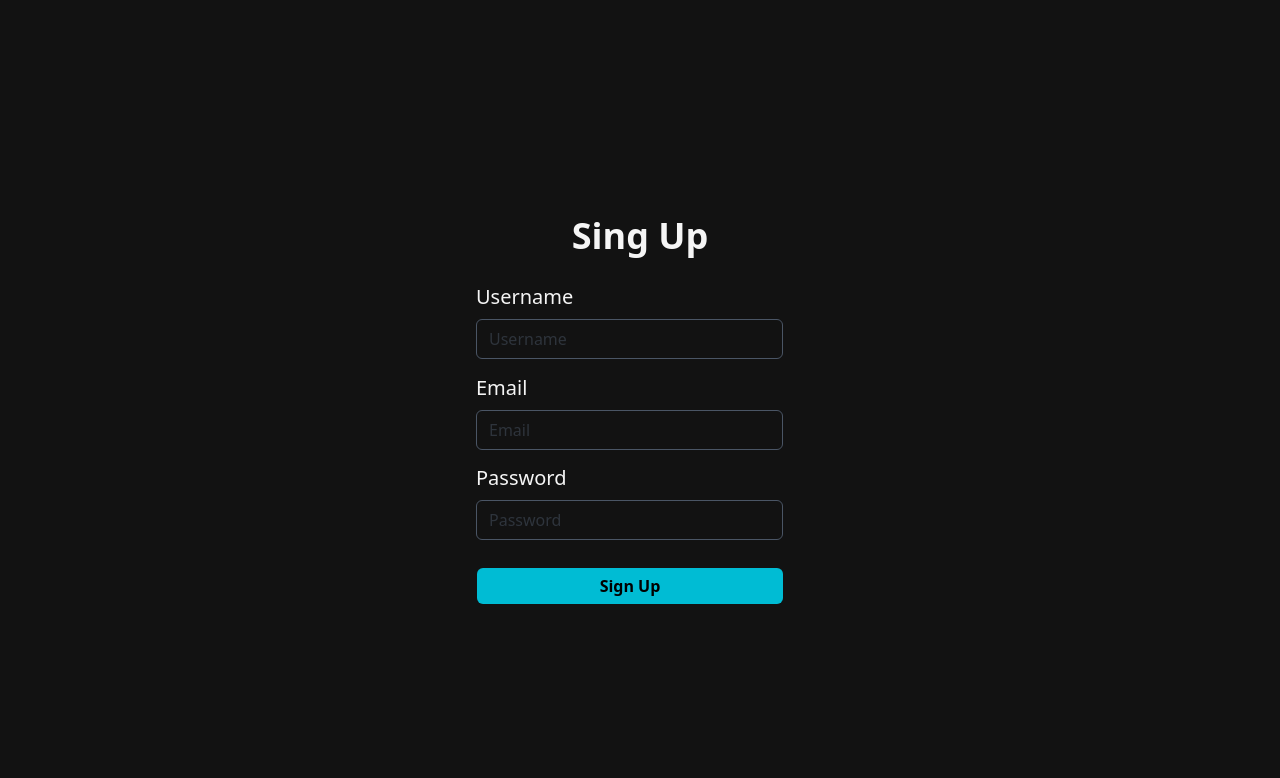
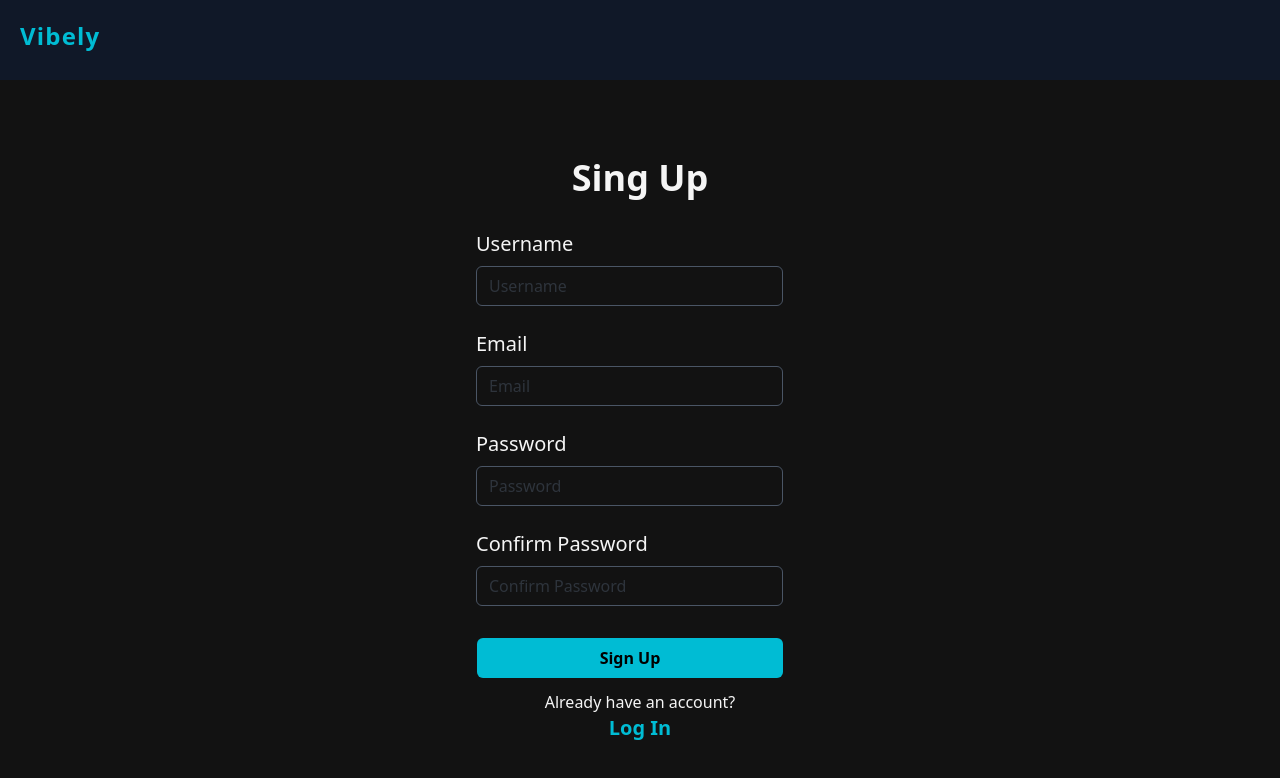
Before and after one commit to karisikdzemil/Vibely, a React (Vite) app: page / in a window 1280 px wide. Shown: the top 778 px of the page. Built offline with nearby package versions, Linux system fonts and the light colour scheme.

Commit message:
started with components and prepared style for work

```diff
--- a/src/App.jsx
+++ b/src/App.jsx
@@ -1,8 +1,12 @@
 import Signup from "./pages/Signup"
+import Header from "./pages/Header"
+import Login from "./pages/Login"
 function App() {
   return (
     <>
+      <Header />
       <Signup />
+      {/* <Login /> */}
     </>
   )
 }
--- /dev/null
+++ b/src/pages/Header.jsx
@@ -0,0 +1,11 @@
+export default function Header () {
+
+    return (
+        <header className="w-[100%] h-[10vh] p-5 bg-gray-900 shadow-lg">
+        <h1 className="text-[#00bcd4] text-2xl font-bold tracking-wider">
+          Vibely
+        </h1>
+      </header>
+
+    )
+}
--- /dev/null
+++ b/src/pages/Login.jsx
@@ -0,0 +1,21 @@
+export default function Login () {
+
+    return (
+        <section className="w-[100%] min-h-[90vh] bg-[#121212] flex justify-center items-center">
+            <form className="w-112 h-auto p-5 flex flex-col items-center">
+                <h1 className="text-4xl text-[#f5f5f5] font-bold p-5">Log In</h1>
+                <div className="w-full h-25 flex flex-col gap-2 justify-center pl-10">
+                <label className="text-xl text-[#f5f5f5]" htmlFor="">Email</label>
+                <input className="w-10/12 h-10 rounded-md border-1  border-gray-600 text-gray-600 pl-3" type="text" placeholder="Email" />
+                </div>
+                <div className="w-full h-25 flex flex-col gap-2 justify-center pl-10">
+                <label className="text-xl text-[#f5f5f5]" htmlFor="">Password</label>
+                <input className="w-10/12 h-10 rounded-md border-1  border-gray-600 text-gray-600 pl-3" type="password" placeholder="Password" />
+                </div>
+                <button className="w-9/12 h-10 mr-5 mt-5 bg-[#00bcd4] cursor-pointer hover:bg-[#4ae7ff] rounded-md font-bold">Log In</button>
+                <p className=" mt-3 text-[#f5f5f5]">You don't have an account?</p>
+                <a className="text-xl text-[#00bcd4] font-bold" href="">Sign Up</a>
+            </form>
+        </section>
+    )
+}
--- a/src/pages/Signup.jsx
+++ b/src/pages/Signup.jsx
@@ -1,8 +1,8 @@
 export default function Signup () {
 
     return (
-        <section className="w-[100%] min-h-[100vh] bg-[#121212] flex justify-center items-center">
-            <form className="w-112 h-112 p-5 flex flex-col items-center">
+        <section className="w-[100%] min-h-[90vh] bg-[#121212] flex justify-center items-center">
+            <form className="w-112 h-auto p-5 flex flex-col items-center">
                 <h1 className="text-4xl text-[#f5f5f5] font-bold p-5">Sing Up</h1>
                  <div className="w-full h-25 flex flex-col gap-2 justify-center pl-10">
                 <label className="text-xl text-[#f5f5f5]" htmlFor="">Username</label>
@@ -14,10 +14,15 @@ export default function Signup () {
                 </div>
                 <div className="w-full h-25 flex flex-col gap-2 justify-center pl-10">
                 <label className="text-xl text-[#f5f5f5]" htmlFor="">Password</label>
-                <input className="w-10/12 h-10 rounded-md border-1  border-gray-600 text-gray-600 pl-3" type="text" placeholder="Password" />
+                <input className="w-10/12 h-10 rounded-md border-1  border-gray-600 text-gray-600 pl-3" type="password" placeholder="Password" />
                 </div>
-
-                <button className="w-9/12 h-10 mr-5 mt-5 bg-[#00bcd4] rounded-md font-bold">Sign Up</button>
+                <div className="w-full h-25 flex flex-col gap-2 justify-center pl-10">
+                <label className="text-xl text-[#f5f5f5]" htmlFor="">Confirm Password</label>
+                <input className="w-10/12 h-10 rounded-md border-1  border-gray-600 text-gray-600 pl-3" type="password" placeholder="Confirm Password" />
+                </div>
+                <button className="w-9/12 h-10 mr-5 mt-5 bg-[#00bcd4] cursor-pointer hover:bg-[#4ae7ff] rounded-md font-bold">Sign Up</button>
+                <p className=" mt-3 text-[#f5f5f5]">Already have an account?</p>
+                <a className="text-xl text-[#00bcd4] font-bold" href="">Log In</a>
             </form>
         </section>
     )
```
